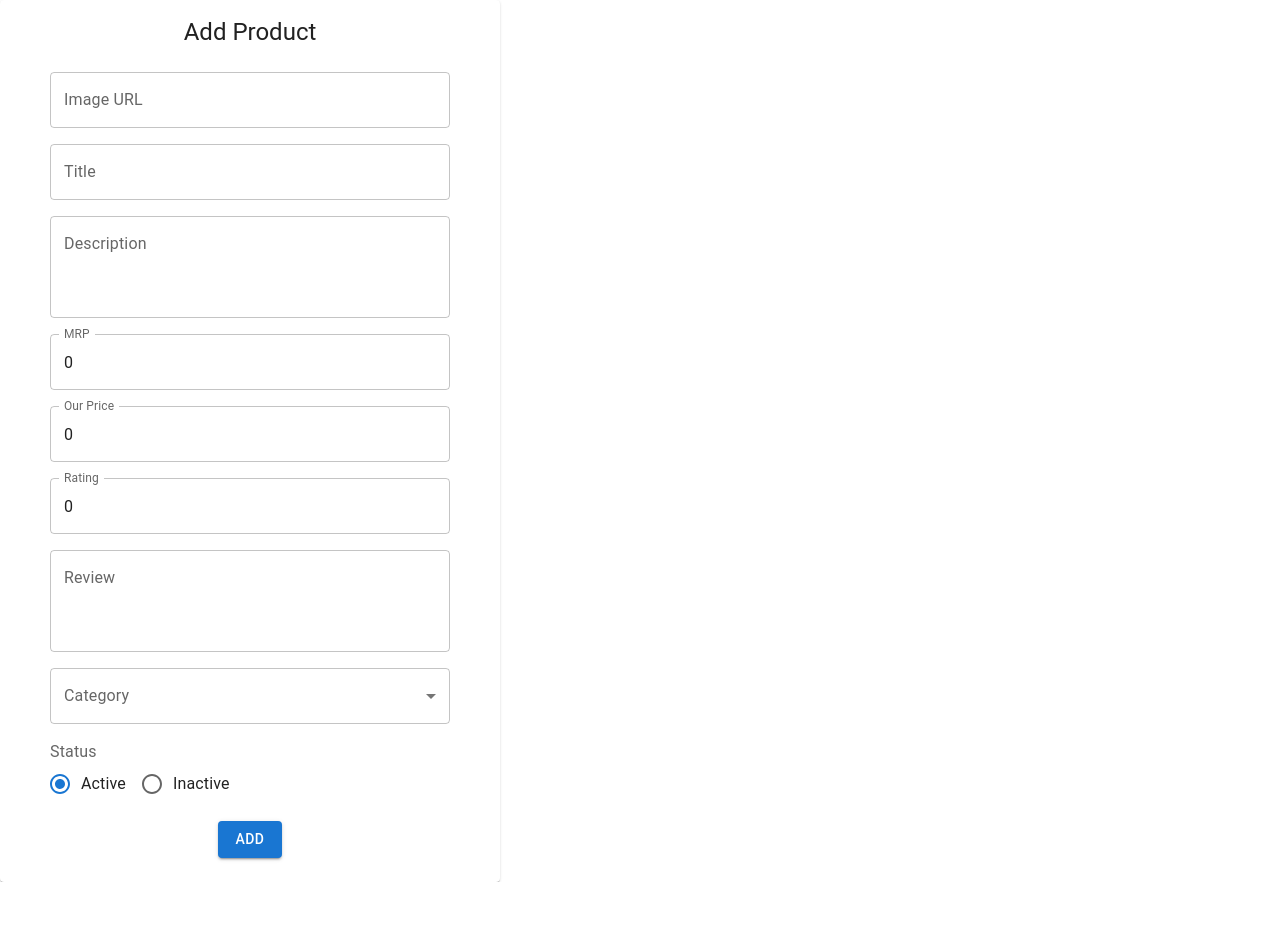
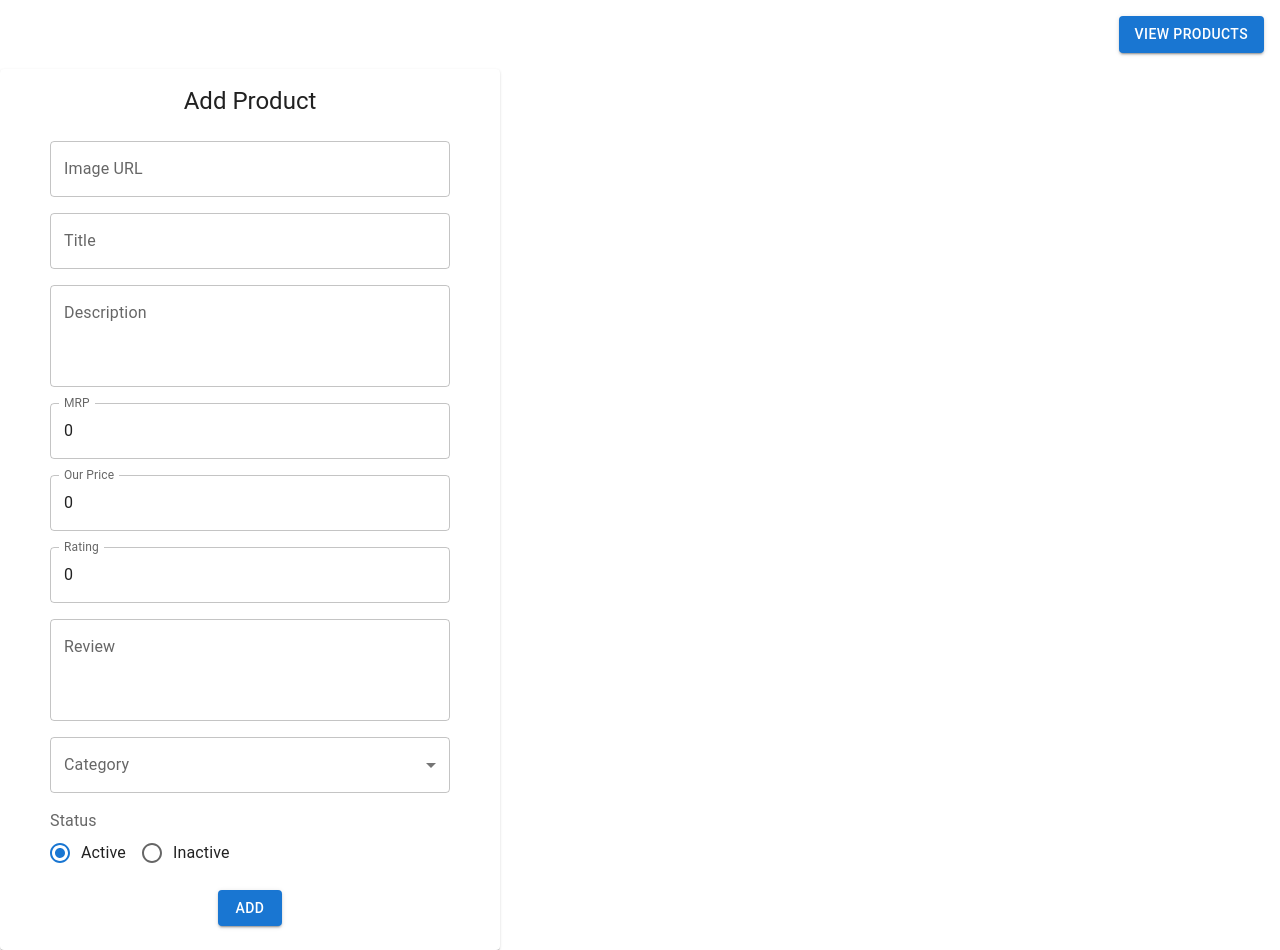
Before and after one commit to Dhanusree123/React-Hook-Forms, a Next.js app: page /product/add in a window 1280 px wide. Before the commit the page ends 882 px from the top, so only its background shows below. Built offline with nearby package versions, Linux system fonts and the light colour scheme.

Commit message:
made a small correction in toast

```diff
--- a/src/Pages/AddProductPages.tsx
+++ b/src/Pages/AddProductPages.tsx
@@ -20,7 +20,7 @@ import {
 } from "@mui/material";
 import { Controller, useForm } from "react-hook-form";
 import { useRouter } from "next/navigation";
-import { toast } from "sonner";
+import { toast, Toaster } from "sonner";
 
 type ProductKeys = keyof IProduct;
 const AddProductPage = () => {
@@ -79,12 +79,25 @@ const AddProductPage = () => {
     );
     existingProducts.push(newProduct);
     localStorage.setItem("products", JSON.stringify(existingProducts));
-    toast.success("Producted added successfully.");
-    router.push("/");
+    toast.success("Product added successfully.");
+    router.push("/products");
   };
 
   return (
     <Grid2 container>
+      <Toaster position="top-right" richColors />
+      <Box
+        sx={{
+          width: "100%",
+          display: "flex",
+          justifyContent: "flex-end",
+          p: 2,
+        }}
+      >
+        <Button variant="contained" onClick={() => router.push("/products")}>
+          View Products
+        </Button>
+      </Box>
       <Grid2 size={{ xs: 12 }}>
         <Card sx={{ width: { xs: "100%", sm: "500px" } }}>
           <CardContent>
--- a/src/app/page.tsx
+++ b/src/app/page.tsx
@@ -1,10 +1,9 @@
-import { Stack } from "@mui/material";
 import HomePage from "@/Pages/HomePage";
 
 export default function Home() {
   return (
-    <Stack>
+    <>
       <HomePage />
-    </Stack>
+    </>
   );
 }
```
